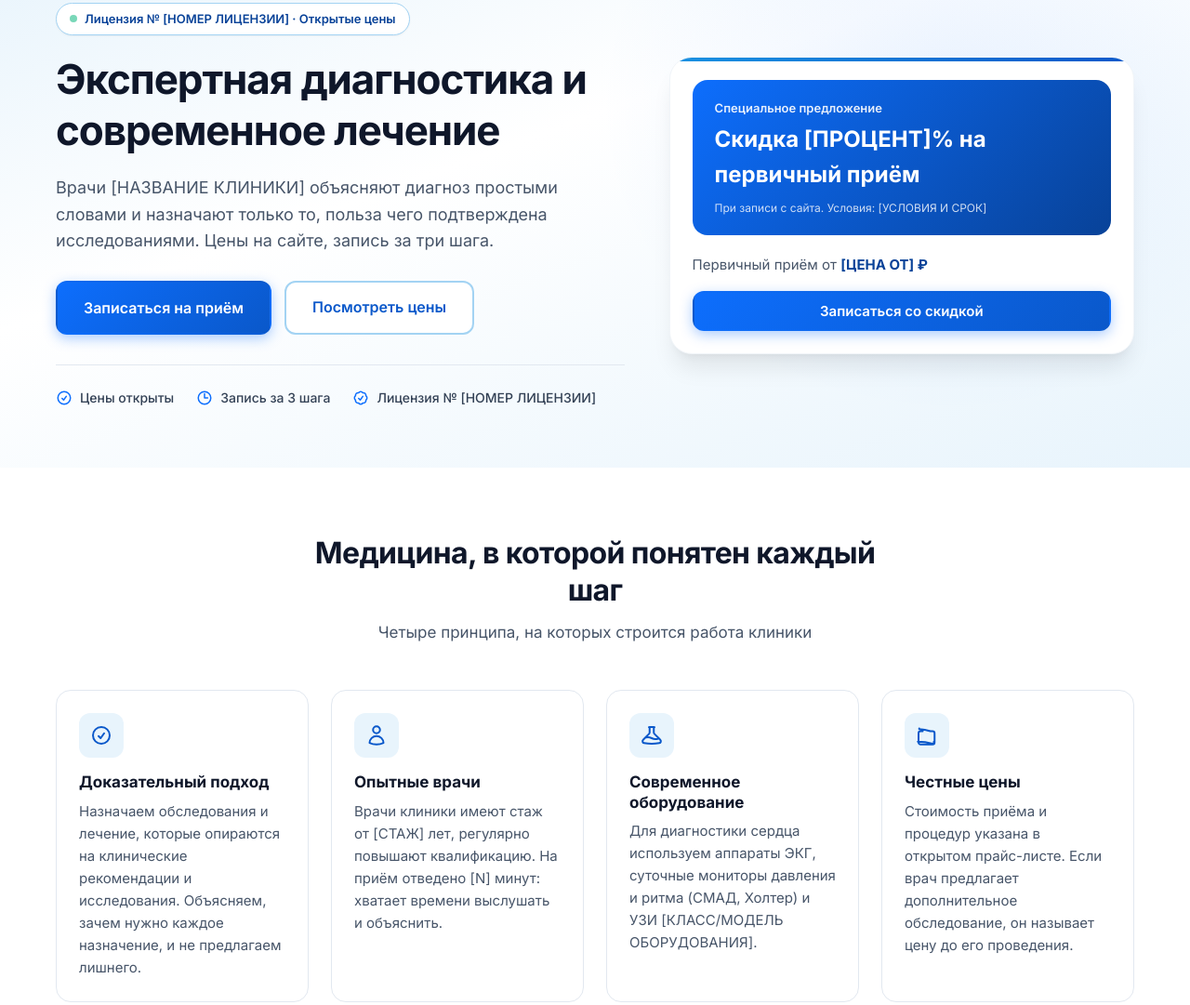
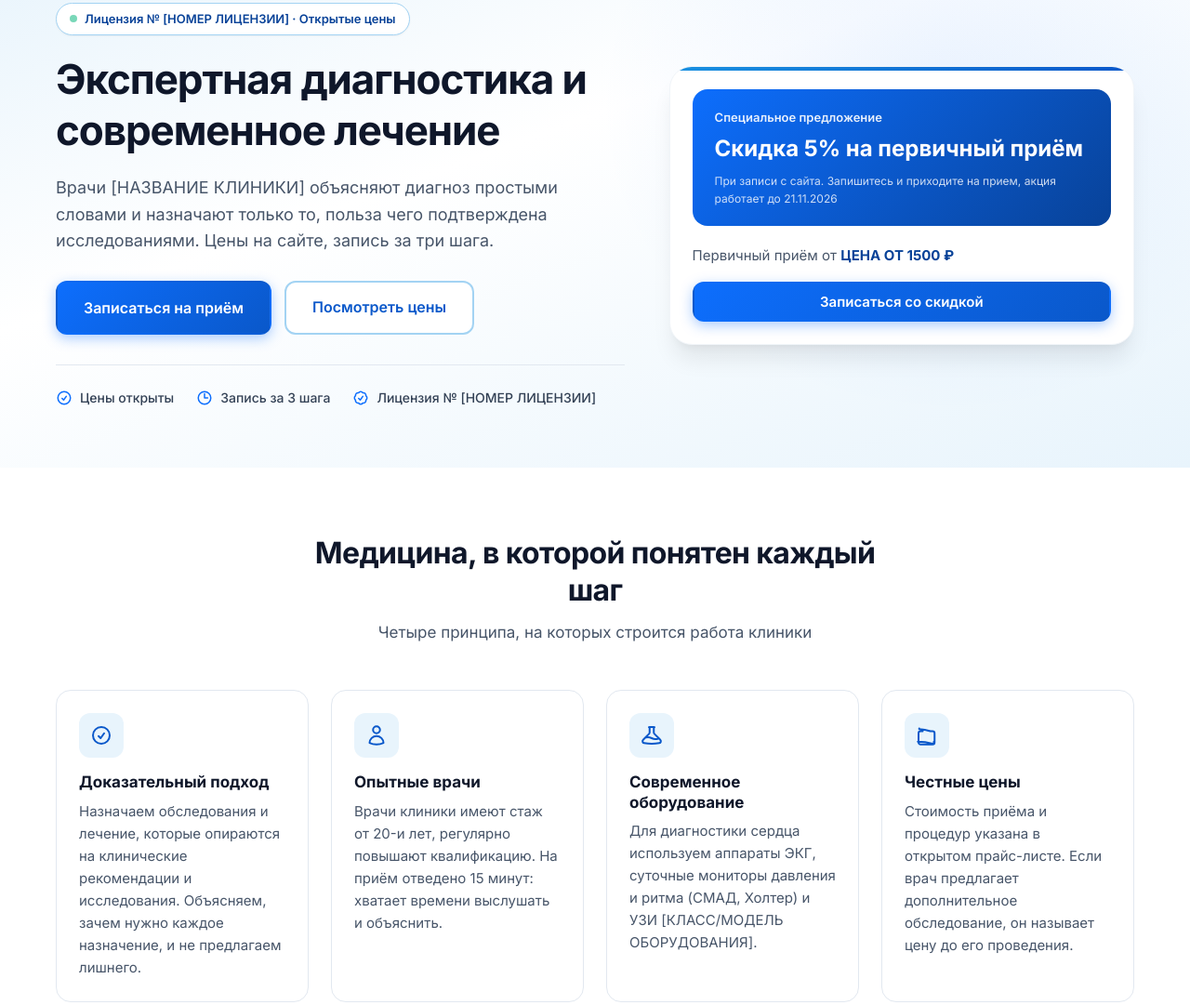
Before and after one commit to daria142/medicine, a plain HTML site: page clinic-site/index.html in a window 1280 px wide. Shown: the part 125-1206 px from the top of the page at 93% size. Drawn offline with Linux system fonts and the light colour scheme.

Commit message:
Update index.html

```diff
--- a/clinic-site/index.html
+++ b/clinic-site/index.html
@@ -169,11 +169,11 @@
           <div class="hero-card">
             <div class="hero-offer">
               <div class="hero-offer-title">Специальное предложение</div>
-              <div class="hero-offer-value">Скидка [ПРОЦЕНТ]% на первичный приём</div>
-              <div class="hero-offer-note">При записи с сайта. Условия: [УСЛОВИЯ И СРОК]</div>
+              <div class="hero-offer-value">Скидка 5% на первичный приём</div>
+              <div class="hero-offer-note">При записи с сайта. Запишитесь и приходите на прием, акция работает до 21.11.2026 </div>
             </div>
             <p style="font-size:0.9375rem;color:var(--gray-600);margin-bottom:1rem;">
-              Первичный приём от <strong style="color:var(--blue-800);">[ЦЕНА ОТ] ₽</strong>
+              Первичный приём от <strong style="color:var(--blue-800);"> ЦЕНА ОТ 1500 ₽</strong>
             </p>
             <button class="btn btn-primary" style="width:100%;" data-open-booking>
               Записаться со скидкой
@@ -203,7 +203,7 @@
               <svg xmlns="http://www.w3.org/2000/svg" fill="none" viewBox="0 0 24 24" stroke="currentColor" stroke-width="2"><path stroke-linecap="round" stroke-linejoin="round" d="M15.75 6a3.75 3.75 0 11-7.5 0 3.75 3.75 0 017.5 0zM4.501 20.118a7.5 7.5 0 0114.998 0A17.933 17.933 0 0112 21.75c-2.676 0-5.216-.584-7.499-1.632z" /></svg>
             </div>
             <h3>Опытные врачи</h3>
-            <p>Врачи клиники имеют стаж от [СТАЖ] лет, регулярно повышают квалификацию. На приём отведено [N] минут: хватает времени выслушать и объяснить.</p>
+            <p>Врачи клиники имеют стаж от 20-и лет, регулярно повышают квалификацию. На приём отведено 15 минут: хватает времени выслушать и объяснить.</p>
           </article>
           <article class="trust-card reveal">
             <div class="trust-icon">
```
